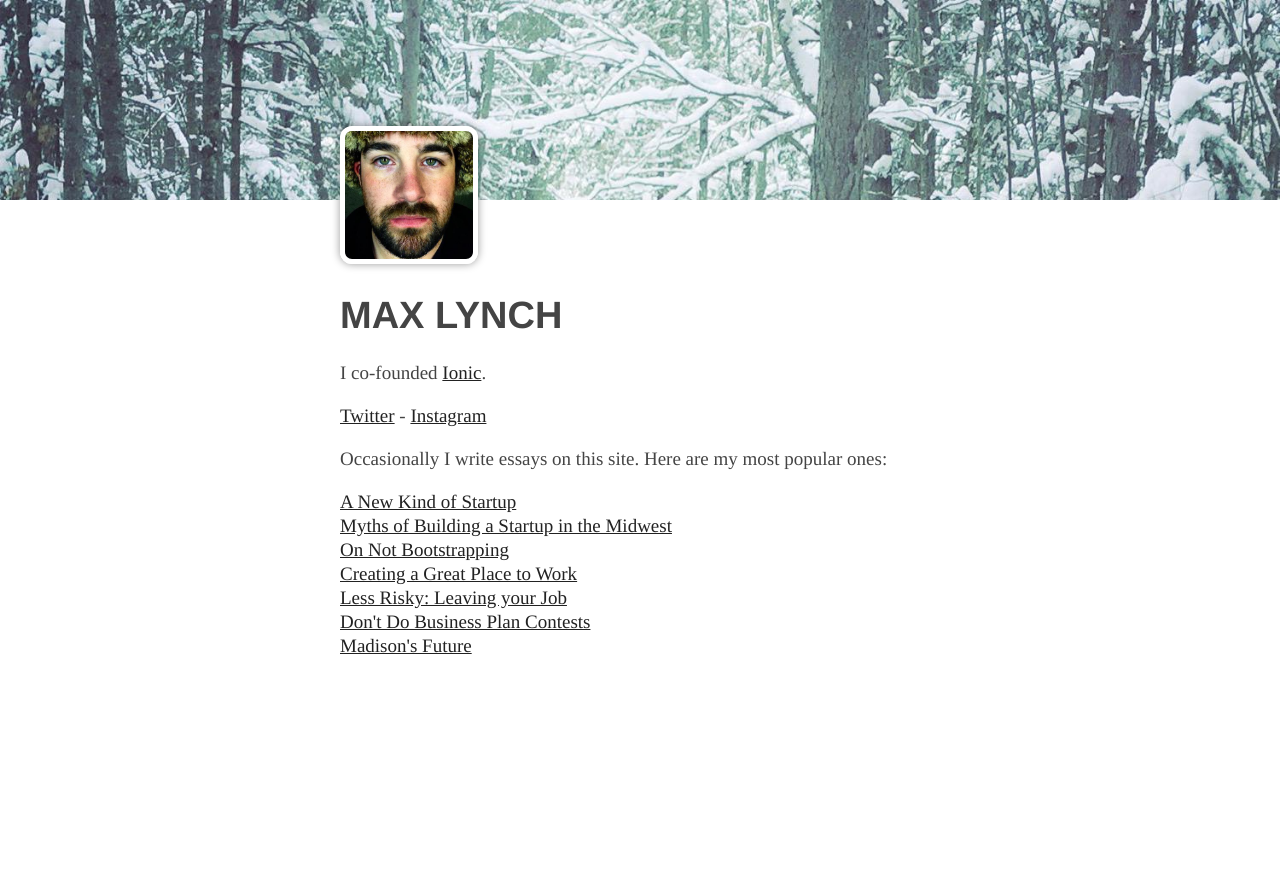
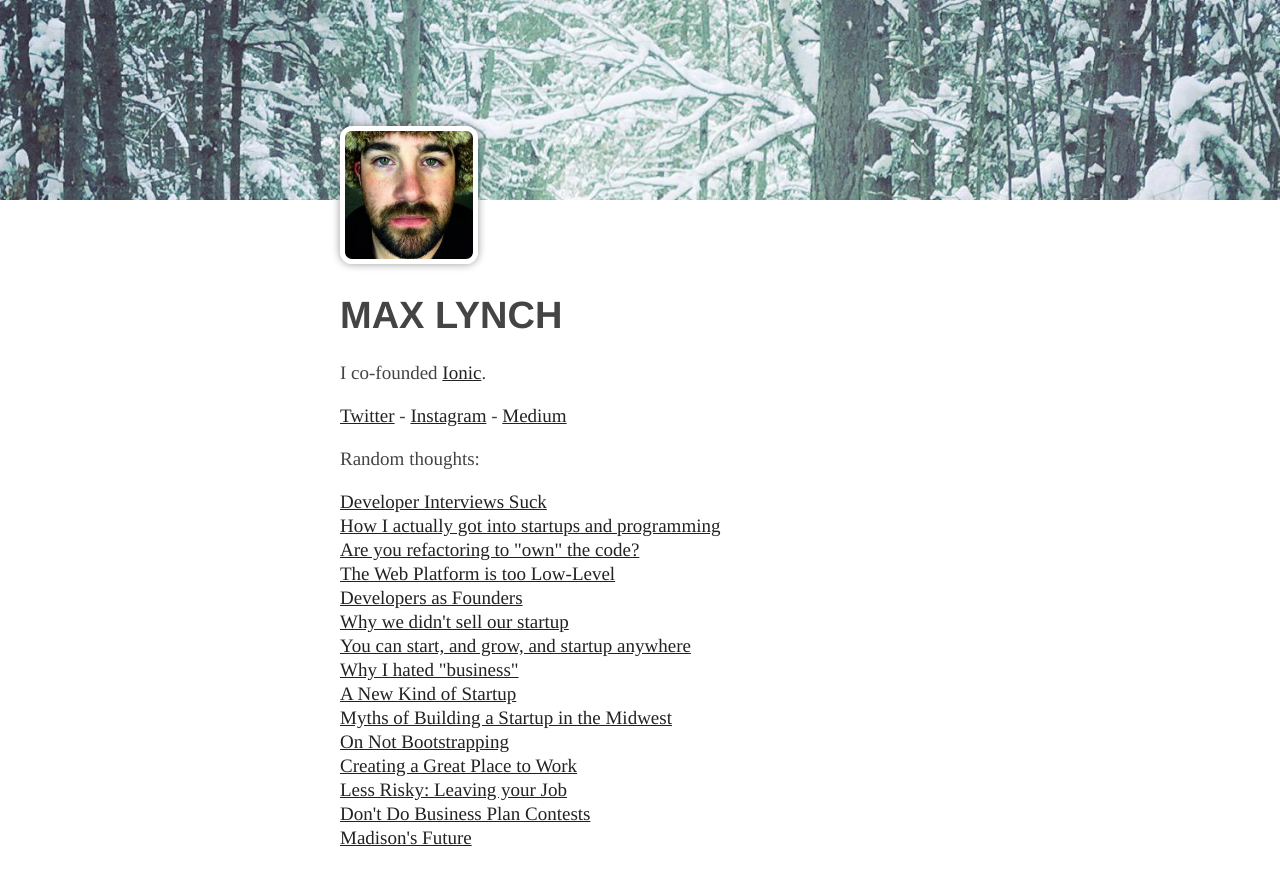
Before and after one commit to mlynch/mlynch.github.com, a Jekyll site: the page built from index.md, in a window 1280 px wide. Shown: the top 885 px of the page. Built offline with Jekyll 4.4.1, drawn with Linux system fonts in a browser that asks for light colours; Markdown is read by kramdown in place of the engine named in the settings; comment, search, counter and statistics services are not loaded.

Commit message:
Update index.md

```diff
--- a/index.md
+++ b/index.md
@@ -10,11 +10,20 @@ header: true
 
 I co-founded [Ionic](http://ionicframework.com/).
 
-[Twitter](http://twitter.com/maxlynch) - [Instagram](http://instagram.com/maxlynch)
+[Twitter](http://twitter.com/maxlynch) - [Instagram](http://instagram.com/maxlynch) - [Medium](http://medium.com/@maxlynch)
 
-Occasionally I write essays on this site. Here are my most popular ones:
+Random thoughts:
+
 <nav id="most-popular">
   <ul>
+    <li><a href="https://medium.com/@maxlynch/developer-interviews-suck-6a37e9b5ee64">Developer Interviews Suck</a></li>
+    <li><a href="https://medium.com/@maxlynch/how-i-actually-got-into-startups-fc506f226f2a#.3yr9xhqxl">How I actually got into startups and programming</a></li>
+    <li><a href="https://medium.com/@maxlynch/are-you-refactoring-to-own-the-code-4d588821b785#.azsbjacnr">Are you refactoring to "own" the code?</a></li>
+    <li><a href="https://medium.com/@maxlynch/the-web-is-too-low-level-7a4ea4933366#.ivout9els">The Web Platform is too Low-Level</a></li>
+    <li><a href="https://medium.com/@maxlynch/developers-as-founders-f3c4e0fa6dfc#.bj5elgj1q">Developers as Founders</a></li>
+    <li><a href="https://medium.com/@maxlynch/why-we-didn-t-sell-our-company-4505446c874d#.4iypp2tac">Why we didn't sell our startup</a></li>
+    <li><a href="https://medium.com/business-startup-development-and-more/you-can-start-and-grow-a-startup-anywhere-b927c7735f76#.nm5axwf01">You can start, and grow, and startup anywhere</a></li>
+    <li><a href="https://medium.com/@maxlynch/why-i-hated-business-36e9822119ab#.i8dudgpa2">Why I hated "business"</a></li>
     <li><a href="/blog/new-kind-of-startup/">A New Kind of Startup</a></li>
     <li><a href="/blog/building-startup-midwest-madison">Myths of Building a Startup in the Midwest</a></li>
     <li><a href="/blog/bootstrapping">On Not Bootstrapping</a></li>
```
